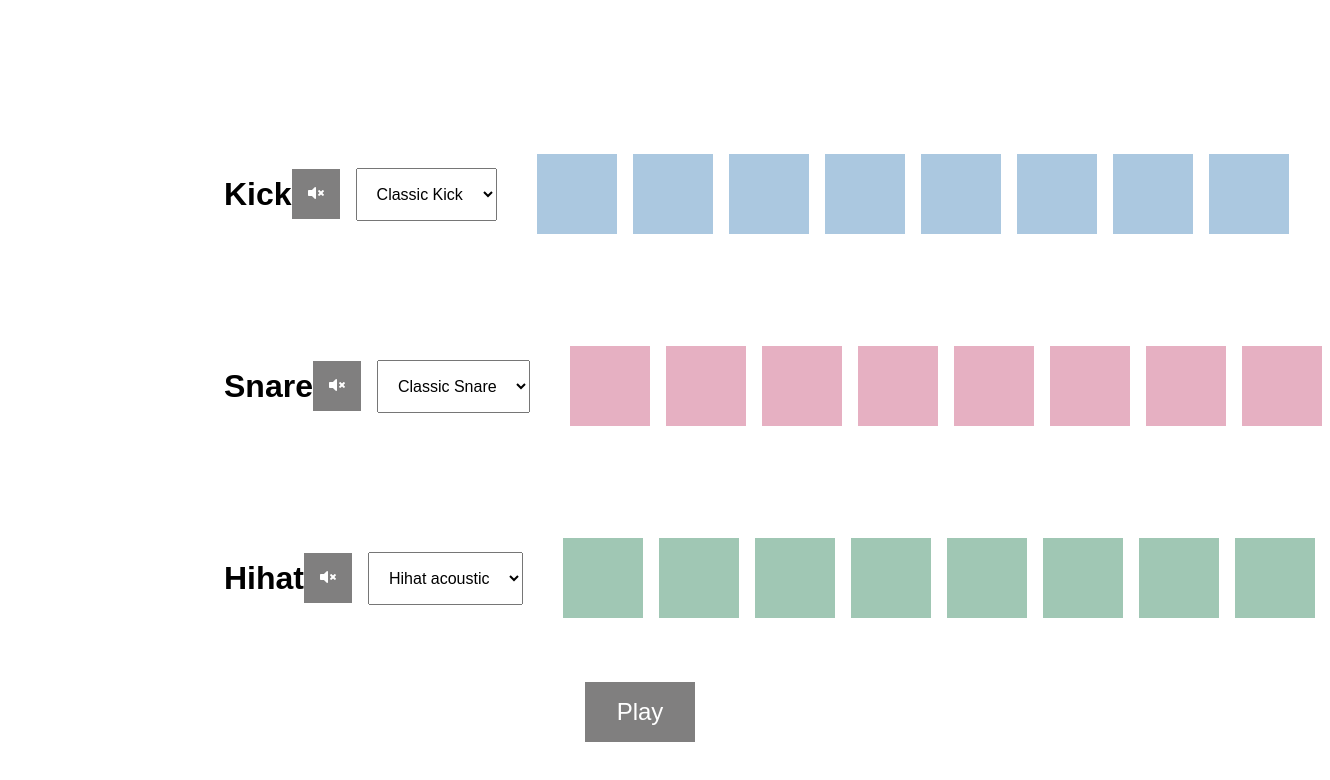
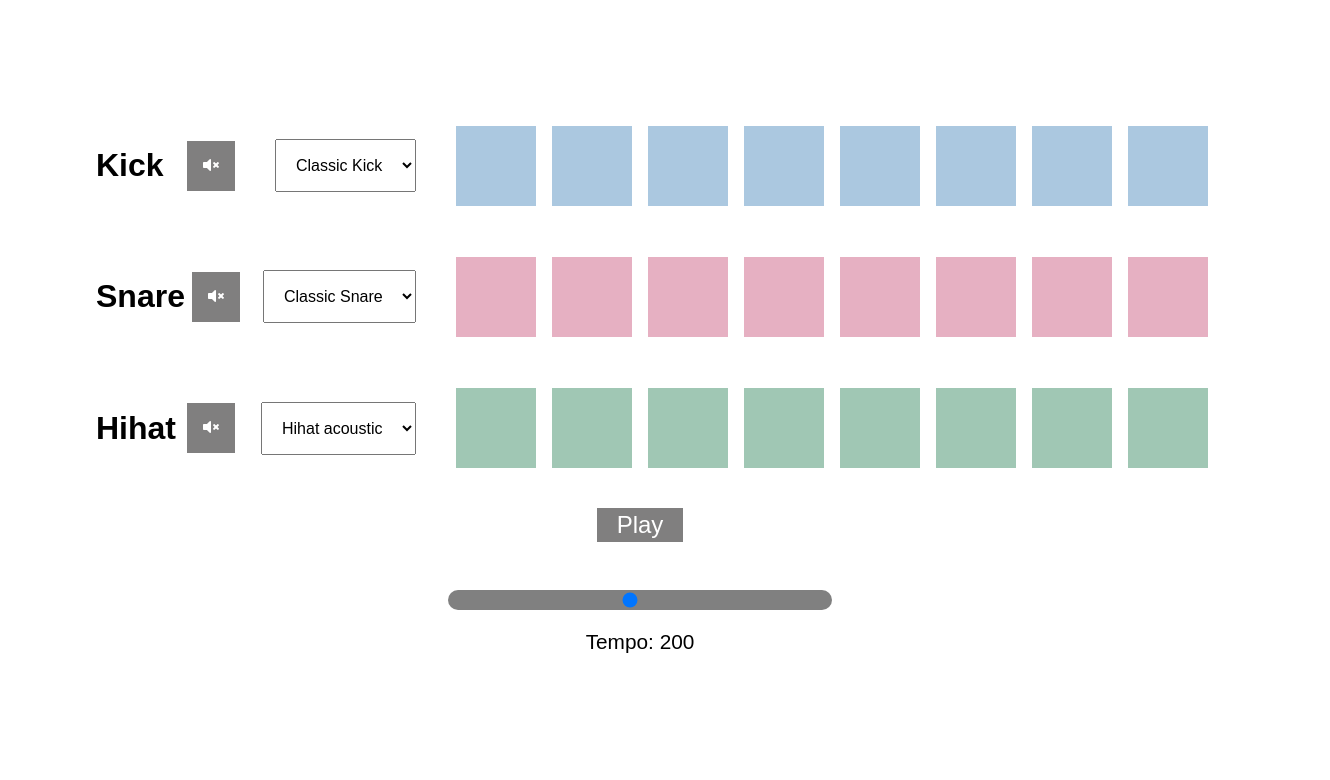
Before and after one commit to StephBerg86/Beatmaker, a plain HTML site: page index.html in a window 1280 px wide. Shown: the whole page, 1330 px wide, since content can reach past the window. Drawn offline with Linux system fonts and the light colour scheme.

Commit message:
added tempo slider

```diff
--- a/app.js
+++ b/app.js
@@ -13,6 +13,7 @@ class Drumkit {
     this.isPlaying = null;
     this.selects = document.querySelectorAll("select");
     this.muteBtns = document.querySelectorAll(".mute");
+    this.tempoSlider = document.querySelector(".tempo-slider");
   }
 
   activePad() {
@@ -106,6 +107,21 @@ class Drumkit {
       }
     }
   }
+
+  changeTempo(e) {
+    const tempoText = document.querySelector(".tempo-nr");
+    tempoText.innerText = e.target.value;
+  }
+
+  updateTempo(e) {
+    this.bpm = e.target.value;
+    clearInterval(this.isPlaying);
+    this.isPlaying = null;
+    const playBtn = document.querySelector(".play");
+    if (playBtn.classList.contains("active")) {
+      this.start();
+    }
+  }
 }
 
 const drumkit = new Drumkit();
@@ -133,3 +149,11 @@ drumkit.muteBtns.forEach((btn) => {
     drumkit.mute(event);
   });
 });
+
+drumkit.tempoSlider.addEventListener("input", function (e) {
+  drumkit.changeTempo(e);
+});
+
+drumkit.tempoSlider.addEventListener("change", function (e) {
+  drumkit.updateTempo(e);
+});
--- a/index.html
+++ b/index.html
@@ -80,6 +80,16 @@
         </div>
       </div>
       <button class="play">Play</button>
+      <div class="tempo">
+        <input
+          type="range"
+          class="tempo-slider"
+          max="400"
+          min="20"
+          value="200"
+        />
+        <p>Tempo: <span class="tempo-nr">200</span></p>
+      </div>
     </div>
 
     <audio class="kick-sound" src="./sounds/kick-classic.wav"></audio>
--- a/style.css
+++ b/style.css
@@ -18,7 +18,7 @@ svg {
 .hihat-pad {
   width: 5rem;
   height: 5rem;
-  margin: 1rem 0.5rem;
+  margin: 0.5rem 0.5rem;
   cursor: pointer;
 }
 
@@ -59,9 +59,9 @@ svg {
 .kick-track {
   display: flex;
   align-items: center;
-  width: 70%;
+  width: 90%;
   justify-content: space-between;
-  margin-top: 5rem;
+  margin-top: 2.2rem;
 }
 
 .kick,
@@ -93,13 +93,13 @@ svg {
 }
 
 .play {
-  padding: 1rem 2rem;
+  padding: 0.2rem 1.2rem;
   font-size: 1.5rem;
   background: rgb(128, 127, 127);
   color: white;
   border: none;
   cursor: pointer;
-  margin-top: 3rem;
+  margin-top: 2rem;
 }
 
 select {
@@ -112,6 +112,27 @@ select {
   background: rgb(224, 222, 222);
 }
 
+.tempo {
+  margin: 3rem;
+  width: 30%;
+}
+
+.tempo-slider {
+  padding: 0.1rem;
+  -webkit-appearance: none;
+  margin: 0rem 0rem;
+  width: 100%;
+  position: relative;
+  cursor: pointer;
+  border-radius: 1rem;
+  background-color: grey;
+}
+
+.tempo p {
+  font-size: 1.3rem;
+  margin: 1rem;
+  text-align: center;
+}
 @keyframes playTrack {
   from {
     transform: scale(1);
```
